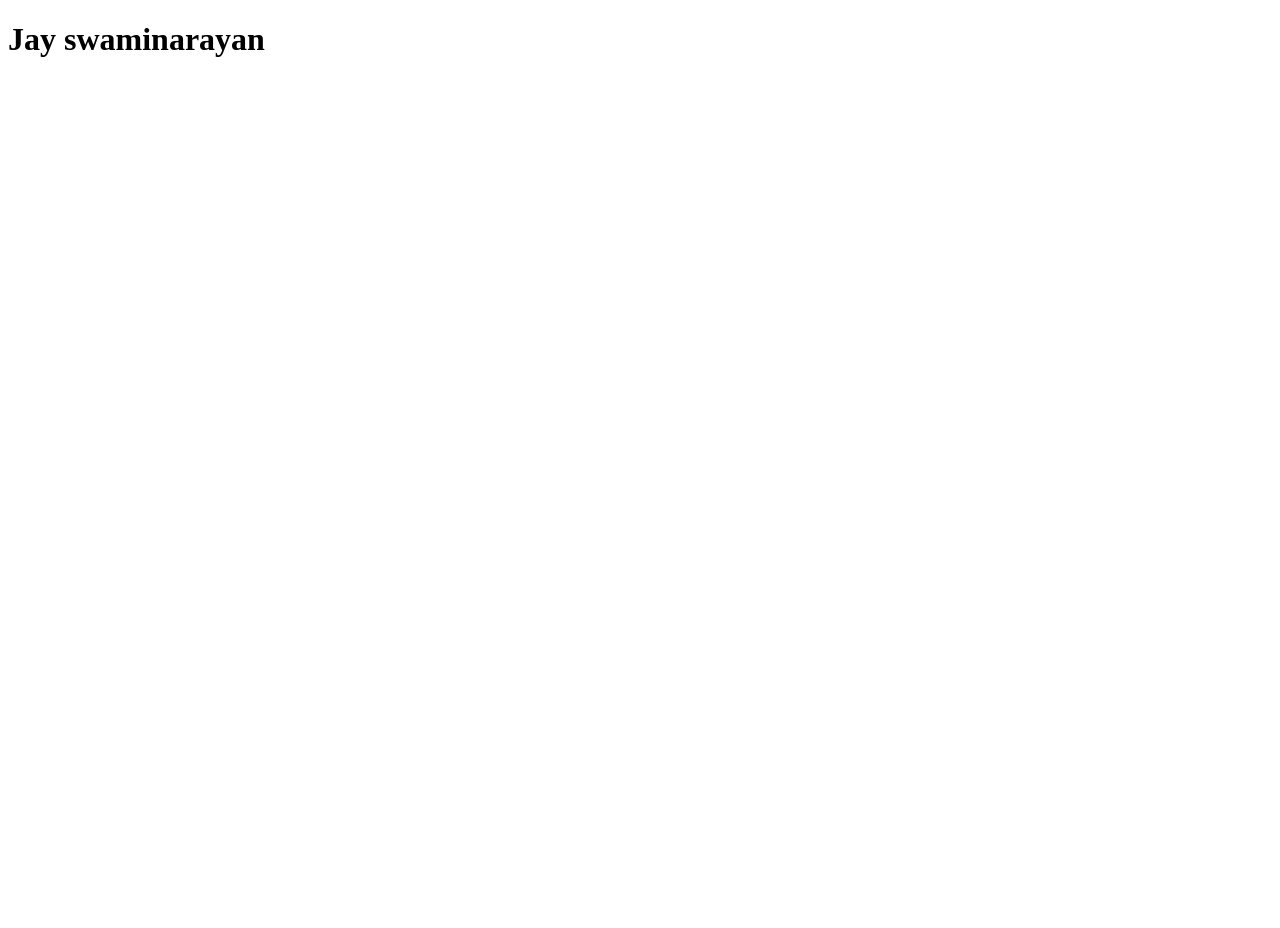
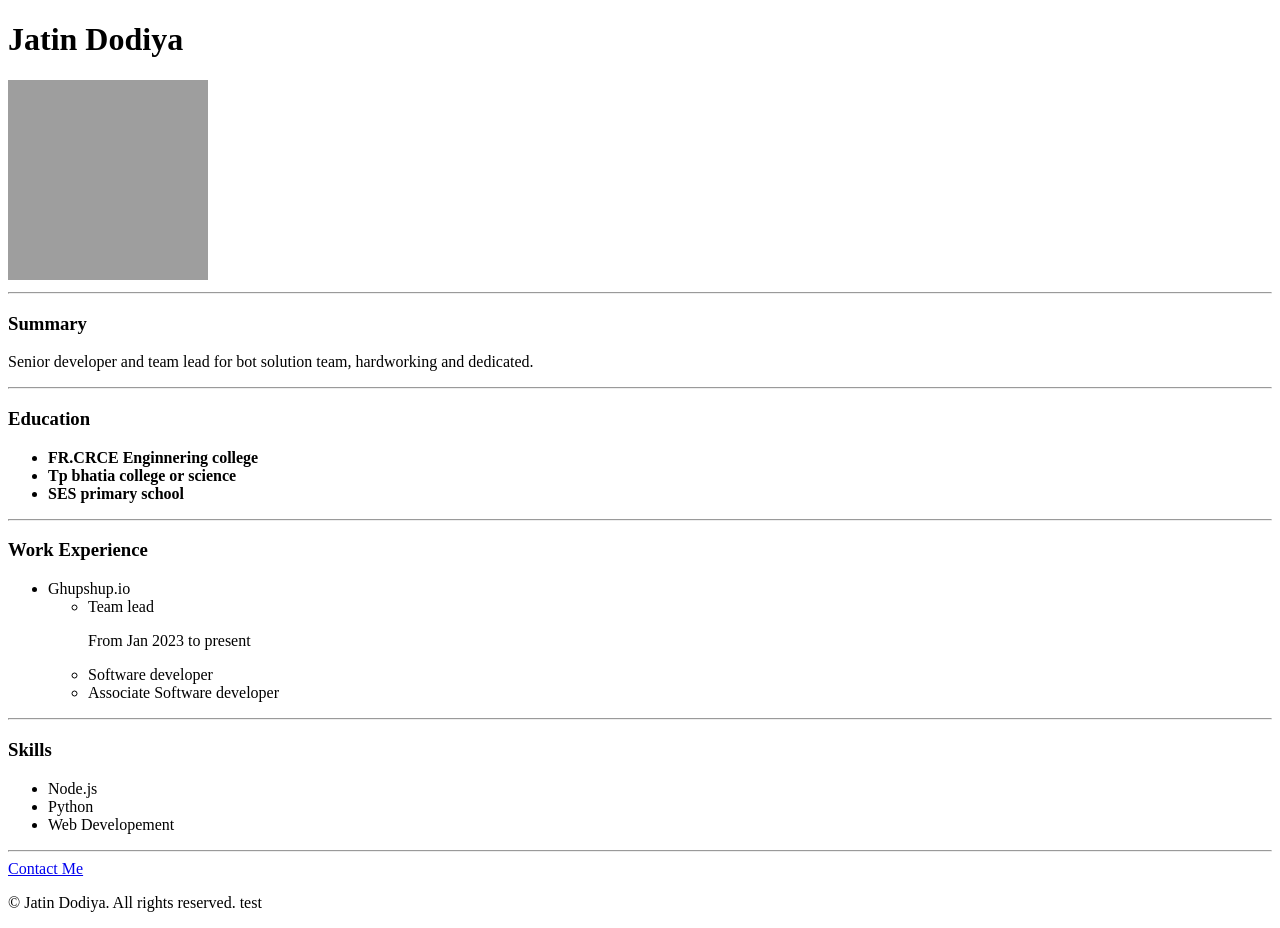
Before and after one commit to jatindodiya/portfolio, a plain HTML site: page index.html in a window 1280 px wide. Before the commit the page ends 800 px from the top, so only its background shows below. Drawn offline with Linux system fonts and the light colour scheme; grey boxes are pictures that could not be loaded.

Commit message:
my website

```diff
--- a/index.html
+++ b/index.html
@@ -1,2 +1,50 @@
 <!DOCTYPE html>
-<h1>Jay swaminarayan</h1>
+<html lang="en">
+<head>
+    <meta charset="UTF-8">
+    <title>My website</title>
+</head>
+<body>
+    <H1>Jatin Dodiya</H1>
+
+    <img src="https://picsum.photos/200" alt="Birthday invite" />
+    <hr/>
+
+    <h3>Summary</h3>
+    <p>Senior developer and team lead for bot solution team, hardworking and dedicated.</p>
+    <hr/>
+
+    <h3>Education</h3>
+    <ul>
+        <li><b>FR.CRCE Enginnering college</b></li>
+        <li><b>Tp bhatia college or science</b></li>
+        <li><b>SES primary school</b></li>
+    </ul>
+    <hr/>
+
+    <h3>Work Experience</h3>
+    <ul>
+        <li>Ghupshup.io</li>
+        <ul>
+            <li>Team lead</li>
+            <p>From Jan 2023 to present</p>
+            <li>Software developer</li>
+            <li>Associate Software developer</li>
+        </ul>
+    </ul>
+    <hr/>
+
+    <h3>Skills</h3>
+    <ul>
+        <li>Node.js</li>
+        <li>Python</li>
+        <li>Web Developement</li>
+    </ul>
+    <hr/>
+
+    <a href="./contact.html">Contact Me</a>
+    <footer>
+        <p>© Jatin Dodiya. All rights reserved. test</p>
+    </footer>
+</body>
+</html>
```
Also changed, not shown: contact.html (added, +10 -0 lines), 1 other file.
